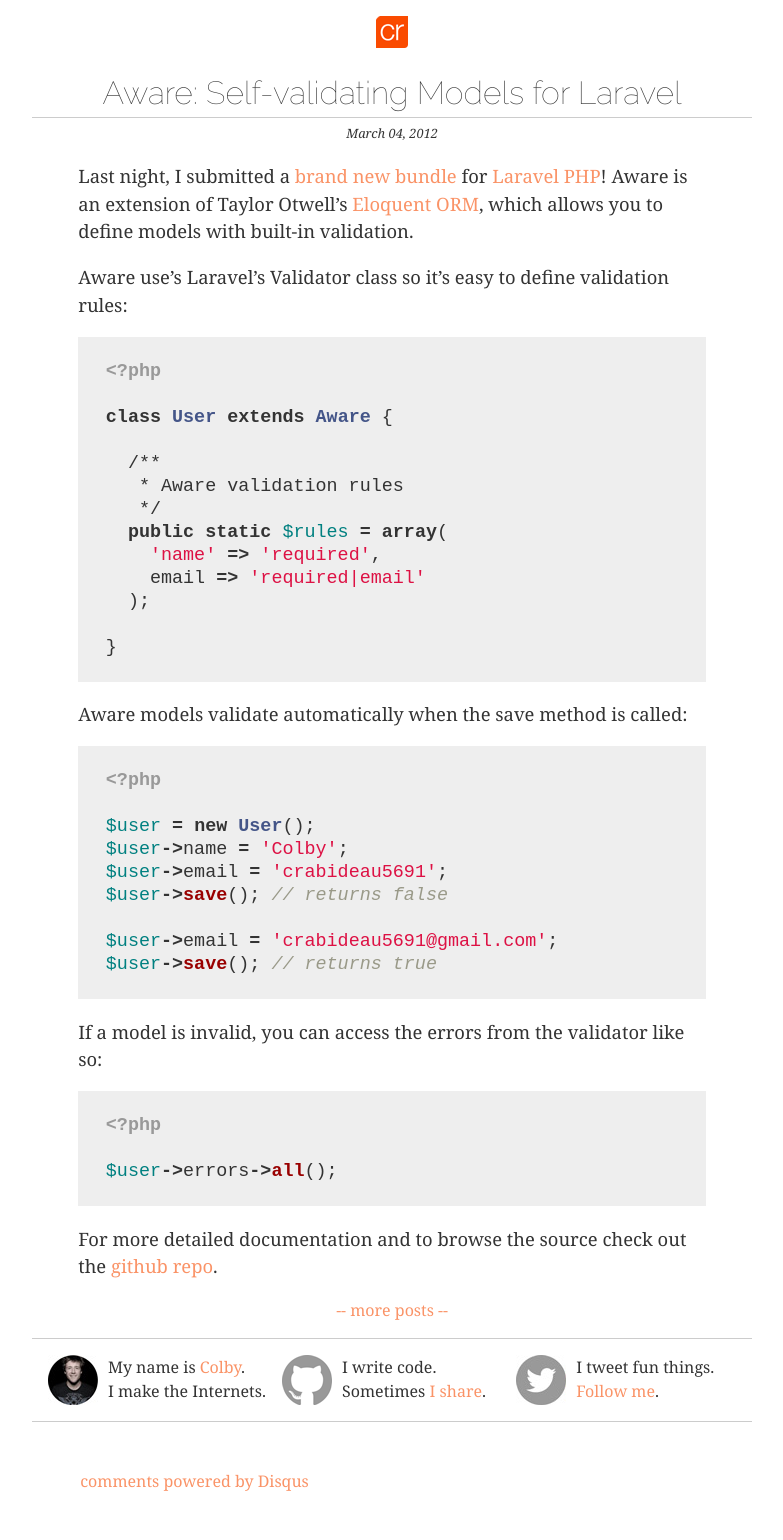
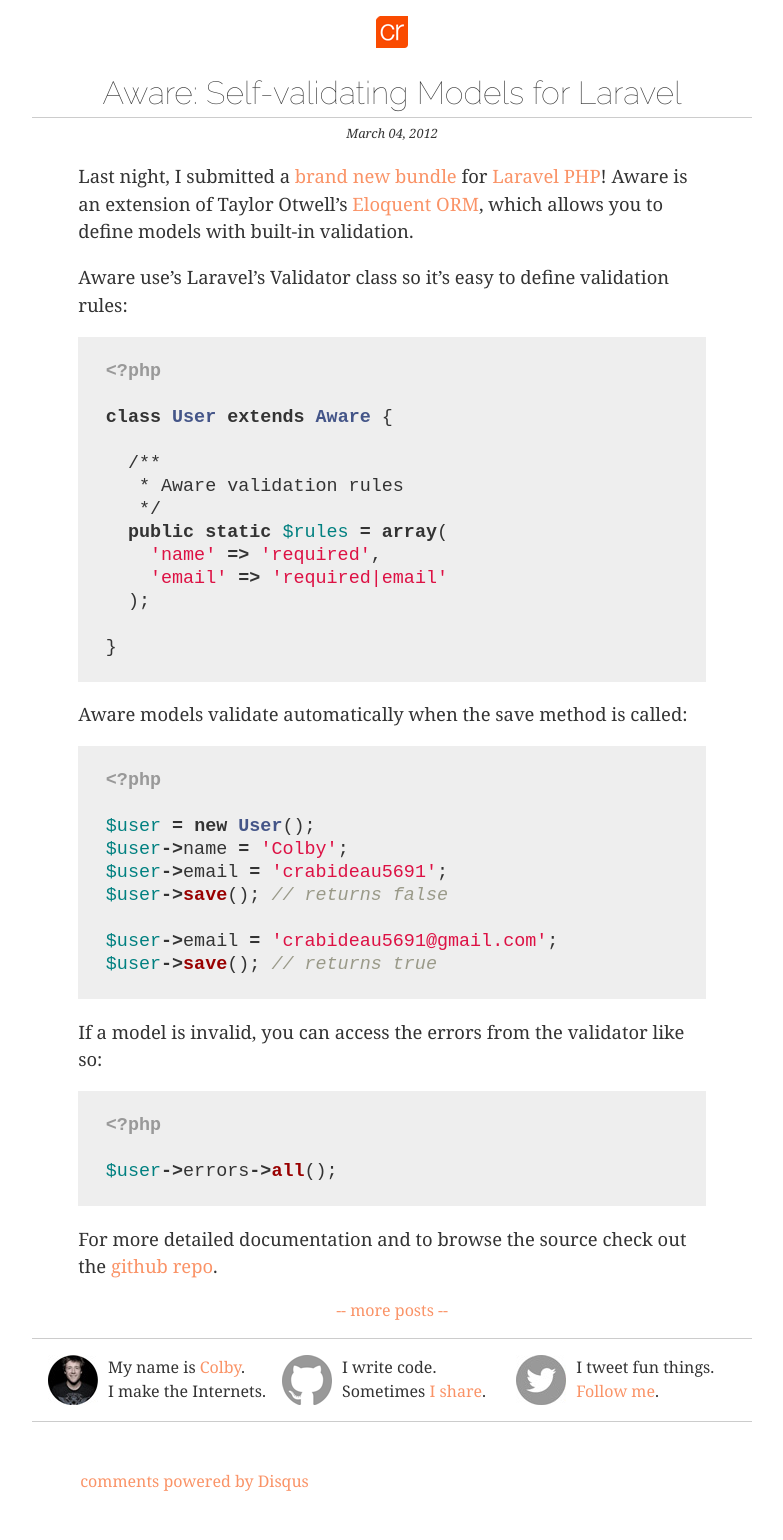
Before and after one commit to colbyr/colbyr.github.io, a Jekyll site: the page built from _posts/tumblr/2012-03-04-aware-self-validating-models-for-laravel.md, in a window 1280 px wide. Shown: the whole page, without its empty margins (248-1031 px from the left). Built offline with Jekyll 4.4.1, drawn with Linux system fonts in a browser that asks for light colours; comment, search, counter and statistics services are not loaded.

Commit message:
missing quotes!

```diff
--- a/_posts/tumblr/2012-03-04-aware-self-validating-models-for-laravel.md
+++ b/_posts/tumblr/2012-03-04-aware-self-validating-models-for-laravel.md
@@ -24,7 +24,7 @@
    */
   public static $rules = array(
     'name' => 'required',
-    email => 'required|email'
+    'email' => 'required|email'
   );
 
 }
```
